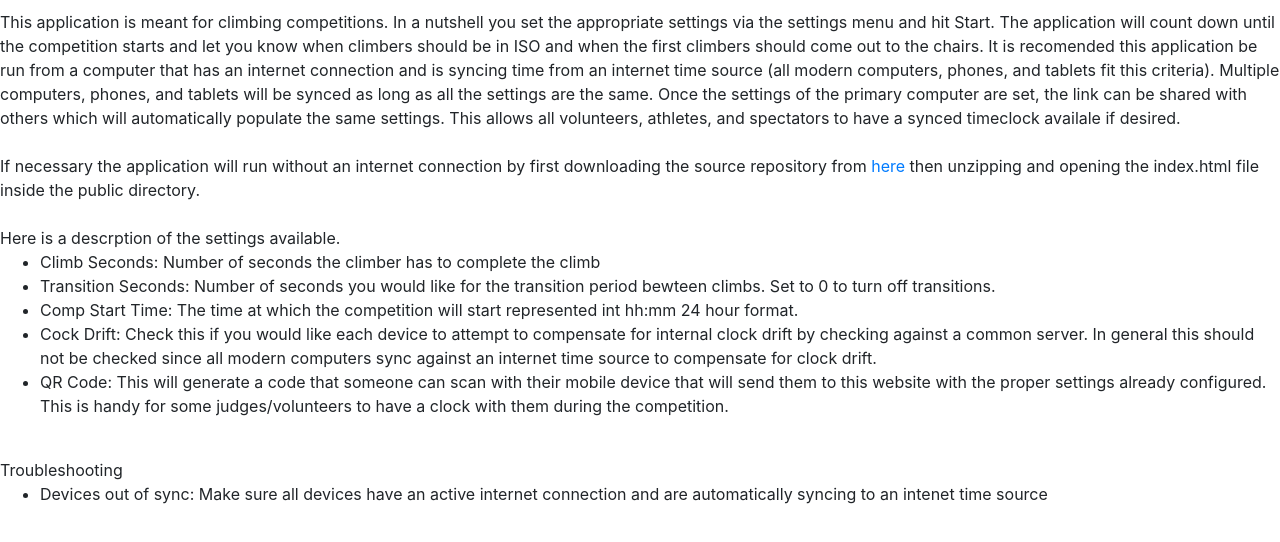
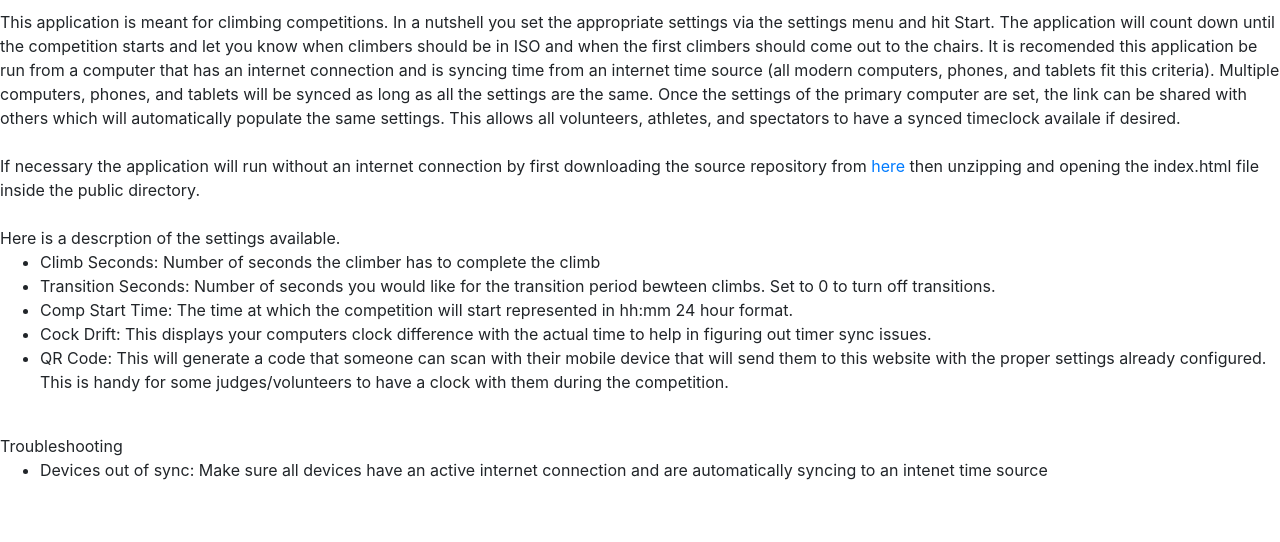
Before and after one commit to cmorris98/climber_countdown, a plain HTML site: page public/help.html in a window 1280 px wide. Shown: the part 70-612 px from the top of the page. Drawn offline with Linux system fonts and the light colour scheme; no server answers.

Commit message:
Update help to remove clock drift apply

```diff
--- a/public/help.html
+++ b/public/help.html
@@ -33,9 +33,8 @@
         <ul>
             <li>Climb Seconds: Number of seconds the climber has to complete the climb</li>
             <li>Transition Seconds: Number of seconds you would like for the transition period bewteen climbs. Set to 0 to turn off transitions.</li>
-            <li>Comp Start Time: The time at which the competition will start represented int hh:mm 24 hour format.</li>
-            <li>Cock Drift: Check this if you would like each device to attempt to compensate for internal clock drift by checking against a common server.
-                In general this should not be checked since all modern computers sync against an internet time source to compensate for clock drift.</li>
+            <li>Comp Start Time: The time at which the competition will start represented in hh:mm 24 hour format.</li>
+            <li>Cock Drift: This displays your computers clock difference with the actual time to help in figuring out timer sync issues.</li>
             <li>QR Code: This will generate a code that someone can scan with their mobile device that will send them to this website with the proper settings
                 already configured. This is handy for some judges/volunteers to have a clock with them during the competition.
             </li>
```
